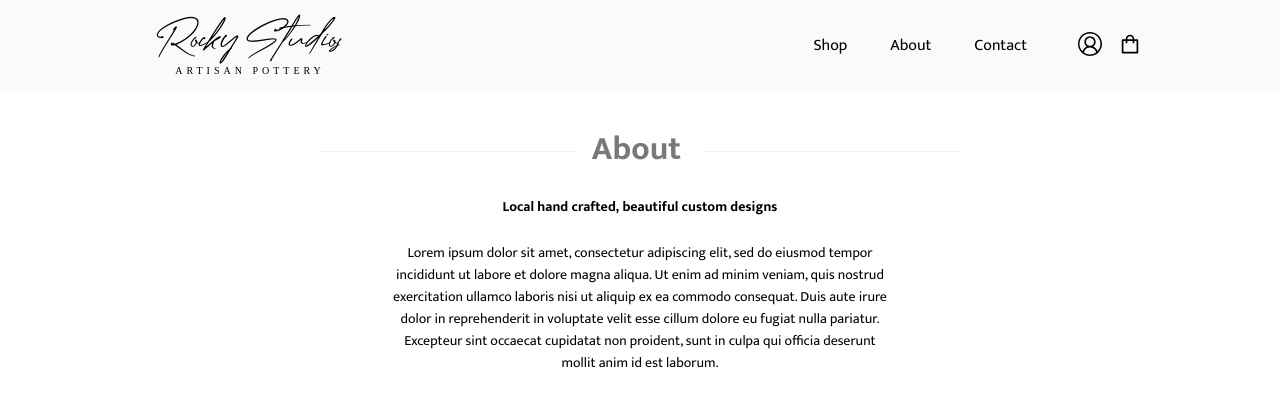
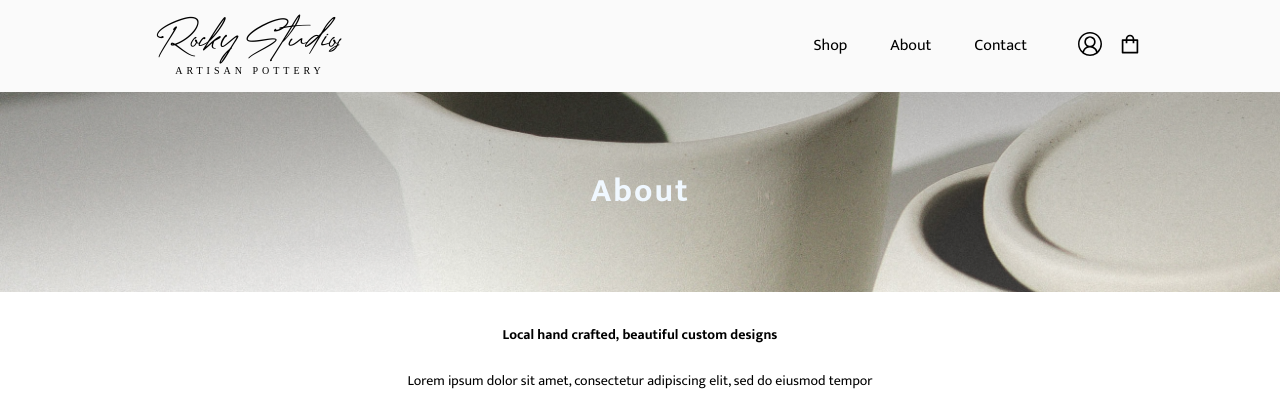
Before and after one commit to Cronkmeister/pottery, a React (Create React App) app: page /about in a window 1280 px wide. Shown: the top 395 px of the page. Built offline with nearby package versions, Linux system fonts and the light colour scheme.

Commit message:
cart page init

```diff
--- a/src/App.js
+++ b/src/App.js
@@ -6,6 +6,7 @@ import About from "./pages/About/About";
 import Contact from "./pages/Contact/Contact";
 import Register from "./pages/Register/Register";
 import Login from "./pages/Login/Login";
+import Cart from "./pages/Cart/Cart";
 import PaySuccess from "./pages/PaySuccess/PaySuccess";
 import PayCancel from "./pages/PayCancel/PayCancel";
 import { BrowserRouter, Routes, Route } from "react-router-dom";
@@ -21,6 +22,7 @@ function App() {
           <Route path="/contact" element={<Contact />} />
           <Route path="/register" element={<Register />} />
           <Route path="/login" element={<Login />} />
+          <Route path="/cart" element={<Cart />} />
           <Route path="/success" element={<PaySuccess />} />
           <Route path="/cancel" element={<PayCancel />} />
         </Routes>
--- a/src/pages/About/About.js
+++ b/src/pages/About/About.js
@@ -3,16 +3,20 @@ import "./About.scss";
 import NavBar from "../../components/NavBar/NavBar";
 
 //imgs
-import potteryWheel from "../../assests/images/pottery-wheel-hands.jpg";
-import potteryJugWhite from "../../assests/images/pottery-jug-white.jpg";
+// import potteryWheel from "../../assests/images/pottery-wheel-hands.jpg";
+// import potteryJugWhite from "../../assests/images/pottery-jug-white.jpg";
 
 export default function About() {
   return (
     <>
       <NavBar />
       <section className="about">
+        <div className="about__banner">
+          <h1 className="about__banner--text">About</h1>
+          <div className="about__banner--overlay"></div>
+        </div>
         <div className="about__wrapper">
-          <h1 className="about__title">About </h1>
+          {/* <h1 className="about__title">About </h1> */}
           <h2 className="about__sub-heading">
             Local hand crafted, beautiful custom designs
           </h2>
@@ -38,7 +42,7 @@ export default function About() {
               etiam erat velit scelerisque. At imperdiet dui accumsan sit amet.
             </p>
           </div>
-          <div className="about__hero-img--container">
+          {/* <div className="about__hero-img--container">
             <img
               className="about__hero-img"
               src={potteryWheel}
@@ -49,7 +53,7 @@ export default function About() {
               src={potteryJugWhite}
               alt="white jug"
             ></img>
-          </div>
+          </div> */}
         </div>
       </section>
     </>
--- a/src/pages/About/About.scss
+++ b/src/pages/About/About.scss
@@ -1,6 +1,26 @@
 @use "../../styles/global.scss" as *;
 
 .about {
+    &__banner {
+        position: relative;
+        background-image:linear-gradient(rgba(76, 76, 76, 0.3), rgba(255, 255, 255, 0.2)), url(../../assests/images/pottery-jug-white.jpg);
+        background-position: 40% 50%;
+        height: 25vh;
+        background-size: cover;
+        @include display-flex(row, center, center);
+        &--text {
+            color: $primary-color-white;
+            @include page-header;
+            letter-spacing: 2px;
+        }
+        &--overlay {
+            position: absolute;
+            width: 100%;
+            height: 100%;
+
+        }
+    }
+
     &__wrapper {
         @include margin;
     }
@@ -12,7 +32,9 @@
     &__sub-heading {
         text-align: center;
         @include subheader;
-
+        // @include header-padding;
+        margin-top: 2rem;
+        // @include page-title;
     }
     &__copy-container {
         max-width: 500px;
--- /dev/null
+++ b/src/pages/Cart/Cart.js
@@ -0,0 +1,18 @@
+import React from "react";
+import NavBar from "../../components/NavBar/NavBar";
+
+export default function Cart() {
+  return (
+    <>
+      <NavBar />
+      <div>Cart</div>
+      <div className="ls-container">
+        <h1>my bag</h1>
+        <h3>&lt; items</h3>
+      </div>
+      <div className="rs-container">
+        <h2>order summary</h2>
+      </div>
+    </>
+  );
+}
--- /dev/null
+++ b/src/pages/Cart/Cart.scss
@@ -0,0 +1 @@
+@use "../../styles/global.scss" as *;
```
